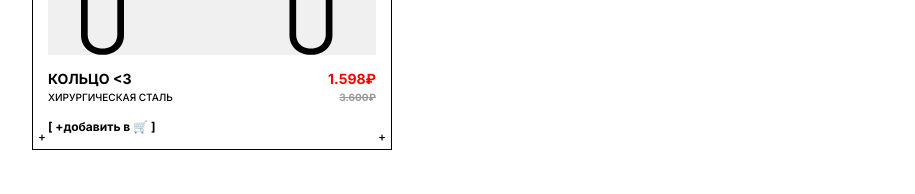
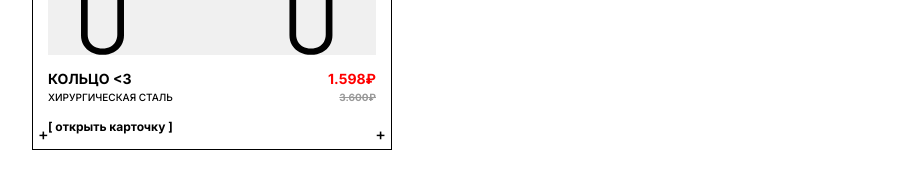
Before and after one commit to whatislove7775/whatislove, a Next.js app: page /products in a window 1280 px wide. Shown: the part 1397-1591 px from the top of the page, without its empty margins (28-943 px from the left). Built offline with nearby package versions, Linux system fonts and the light colour scheme.

Commit message:
Update page.tsx

```diff
--- a/src/app/products/page.tsx
+++ b/src/app/products/page.tsx
@@ -1,41 +1,87 @@
 'use client';
+import { useState } from 'react';
 import Breadcrumbs from '@/components/Breadcrumbs';
-import Link from 'next/link';
+import { useCartStore } from '@/store/cartStore';
 
-export default function AllProductsPage() {
-  return (
-    <div style={{ width: '100%', maxWidth: '1200px', padding: '20px', display: 'flex', flexDirection: 'column', alignItems: 'center' }}>
-      <Breadcrumbs path={[{ name: 'PRODUCT$', icon: '📦' }]} />
+export default function ProductsPage() {
+  const [view, setView] = useState<'list' | 'ring'>('list');
+  const [selectedSize, setSelectedSize] = useState<number>(17);
+  const addItem = useCartStore((state) => state.addItem);
 
-      <div style={{ display: 'grid', gridTemplateColumns: 'repeat(auto-fill, minmax(280px, 1fr))', gap: '40px', width: '100%', marginTop: '20px' }}>
+  const handleAddToCart = () => {
+    addItem({ id: 'ring-01', name: 'кольцо <3', price: 1598, size: selectedSize, quantity: 1 });
+  };
 
-        {/* Карточка Кольца */}
-        <Link href="/products/ring">
-          <div style={{ border: '1px solid #000', padding: '15px', position: 'relative', cursor: 'pointer' }}>
-            {/* Крестики по углам */}
-            <div style={{ position: 'absolute', top: '5px', left: '5px', fontSize: '12px' }}>+</div>
-            <div style={{ position: 'absolute', top: '5px', right: '5px', fontSize: '12px' }}>+</div>
-            <div style={{ position: 'absolute', bottom: '5px', left: '5px', fontSize: '12px' }}>+</div>
-            <div style={{ position: 'absolute', bottom: '5px', right: '5px', fontSize: '12px' }}>+</div>
-
+  if (view === 'list') {
+    return (
+      <div style={{ width: '100%', maxWidth: '1200px', padding: '20px', display: 'flex', flexDirection: 'column', alignItems: 'center' }}>
+        <Breadcrumbs path={[{ name: 'PRODUCT$', icon: '📦' }]} />
+        <div style={{ display: 'grid', gridTemplateColumns: 'repeat(auto-fill, minmax(280px, 1fr))', gap: '40px', width: '100%', marginTop: '20px' }}>
+          <div onClick={() => setView('ring')} style={{ border: '1px solid #000', padding: '15px', position: 'relative', cursor: 'pointer' }}>
+            <div style={{ position: 'absolute', top: '5px', left: '5px' }}>+</div>
+            <div style={{ position: 'absolute', top: '5px', right: '5px' }}>+</div>
+            <div style={{ position: 'absolute', bottom: '5px', left: '5px' }}>+</div>
+            <div style={{ position: 'absolute', bottom: '5px', right: '5px' }}>+</div>
             <div style={{ width: '100%', aspectRatio: '1/1', backgroundColor: '#f0f0f0', display: 'flex', alignItems: 'center', justifyContent: 'center', marginBottom: '15px' }}>
                <img src="/product-cat.svg" alt="ring" style={{ width: '80%', height: 'auto' }} />
             </div>
+            <div style={{ display: 'flex', justifyContent: 'space-between', fontWeight: 700, textTransform: 'uppercase', fontSize: '14px' }}>
+              <div>кольцо &lt;3<br/><span style={{ fontSize: '10px', fontWeight: 500 }}>хирургическая сталь</span></div>
+              <div style={{ textAlign: 'right' }}><span style={{ color: 'red' }}>1.598₽</span><br/><span style={{ textDecoration: 'line-through', fontSize: '10px', color: '#999' }}>3.600₽</span></div>
+            </div>
+            <div style={{ marginTop: '15px', fontSize: '12px', fontWeight: 700 }}>[ открыть карточку ]</div>
+          </div>
+        </div>
+      </div>
+    );
+  }
 
-            <div style={{ display: 'flex', justifyContent: 'space-between', alignItems: 'flex-start', fontWeight: 700, textTransform: 'uppercase', fontSize: '14px' }}>
-              <div>
-                кольцо &lt;3<br/>
-                <span style={{ fontSize: '10px', fontWeight: 500 }}>хирургическая сталь</span>
-              </div>
-              <div style={{ textAlign: 'right' }}>
-                <span style={{ color: 'red' }}>1.598₽</span><br/>
-                <span style={{ textDecoration: 'line-through', fontSize: '10px', color: '#999' }}>3.600₽</span>
-              </div>
+  return (
+    <div style={{ width: '100%', maxWidth: '1200px', padding: '20px', display: 'flex', flexDirection: 'column', alignItems: 'center' }}>
+      <Breadcrumbs path={[
+        { name: 'PRODUCT$', href: '#', icon: '📦' },
+        { name: '에고 크리드,안녕하세요', icon: '💍' },
+        { name: 'КОЛЬЦО <3', icon: '⚠' }
+      ]} />
+      <div style={{ display: 'flex', gap: '60px', marginTop: '20px', flexWrap: 'wrap', width: '100%', justifyContent: 'center' }}>
+        <div style={{ flex: '1', minWidth: '300px', maxWidth: '500px', position: 'relative', border: '1px solid #000', padding: '40px', display: 'flex', alignItems: 'center', justifyContent: 'center' }}>
+          <div style={{ position: 'absolute', top: '10px', left: '10px' }}>+</div>
+          <div style={{ position: 'absolute', top: '10px', right: '10px' }}>+</div>
+          <div style={{ position: 'absolute', bottom: '10px', left: '10px' }}>+</div>
+          <div style={{ position: 'absolute', bottom: '10px', right: '10px' }}>+</div>
+          <img src="/product-cat.svg" alt="product" style={{ width: '100%', height: 'auto' }} />
+        </div>
+        <div style={{ flex: '1', minWidth: '300px', maxWidth: '500px', display: 'flex', flexDirection: 'column', gap: '20px' }}>
+          <div style={{ display: 'flex', justifyContent: 'space-between', alignItems: 'flex-start' }}>
+            <h1 style={{ fontSize: '24px', margin: 0, fontWeight: 700, textTransform: 'uppercase' }}>кольцо &lt;3</h1>
+            <div style={{ textAlign: 'right' }}>
+              <div style={{ color: 'red', fontWeight: 700, fontSize: '24px' }}>1.598₽</div>
+              <div style={{ textDecoration: 'line-through', fontSize: '14px', color: '#999' }}>3.600₽</div>
             </div>
-            <div style={{ marginTop: '15px', fontSize: '12px', fontWeight: 700 }}>[ +добавить в 🛒 ]</div>
           </div>
-        </Link>
-
+          <div style={{ borderTop: '1px solid #000', borderBottom: '1px solid #000', padding: '30px 0', display: 'flex', flexDirection: 'column', alignItems: 'center', gap: '20px', textAlign: 'center' }}>
+            <span style={{ fontWeight: 700, fontSize: '12px', letterSpacing: '2px' }}>MADE.WITH.LOVE</span>
+            <img src="/desc-cat.svg" alt="cat" style={{ width: '100px' }} />
+            <div style={{ width: '100%', display: 'flex', justifyContent: 'space-between', fontSize: '14px', fontWeight: 700 }}><span>МАТЕРИАЛ</span><span>ХИРУРГИЧЕСКАЯ СТАЛЬ</span></div>
+            <div style={{ width: '100%', display: 'flex', justifyContent: 'space-between', fontSize: '14px', fontWeight: 700 }}><span>ДОСТАВКА</span><span>ПО ВСЕМУ РФ+СНГ</span></div>
+          </div>
+          <div style={{ textAlign: 'center' }}>
+            <div style={{ fontWeight: 700, marginBottom: '15px', fontSize: '12px' }}>ВЫБЕРИ РАЗМЕР</div>
+            <div style={{ display: 'flex', justifyContent: 'center', gap: '20px' }}>
+              {[16, 17, 18, 19].map(size => (
+                <button key={size} onClick={() => setSelectedSize(size)} style={{ fontWeight: 700, fontSize: '18px', color: selectedSize === size ? 'red' : '#000', background: 'none', border: 'none', cursor: 'pointer' }}>
+                  [ {selectedSize === size ? `(${size})` : size} ]
+                </button>
+              ))}
+            </div>
+          </div>
+          <button onClick={handleAddToCart} style={{ width: '100%', border: '1px solid #000', padding: '15px', fontWeight: 700, fontSize: '16px', marginTop: '20px', background: 'white', cursor: 'pointer' }}>
+            [ +ДОБАВИТЬ В 🛒'Y ]
+          </button>
+          <button onClick={() => setView('list')} style={{ fontSize: '12px', fontWeight: 700, background: 'none', border: 'none', cursor: 'pointer', marginTop: '10px' }}>
+            [ назад к списку ]
+          </button>
+        </div>
       </div>
     </div>
   );
```
